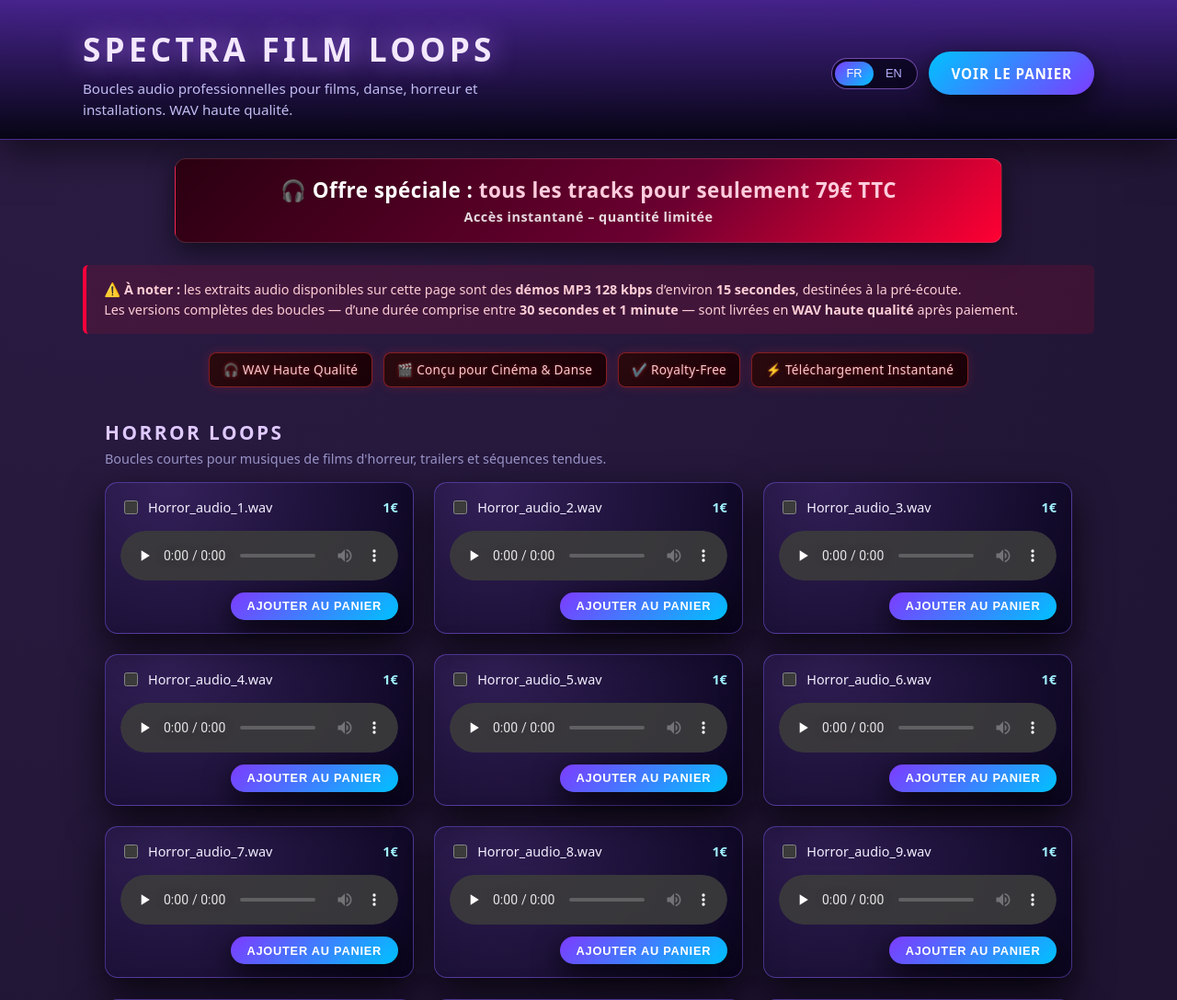
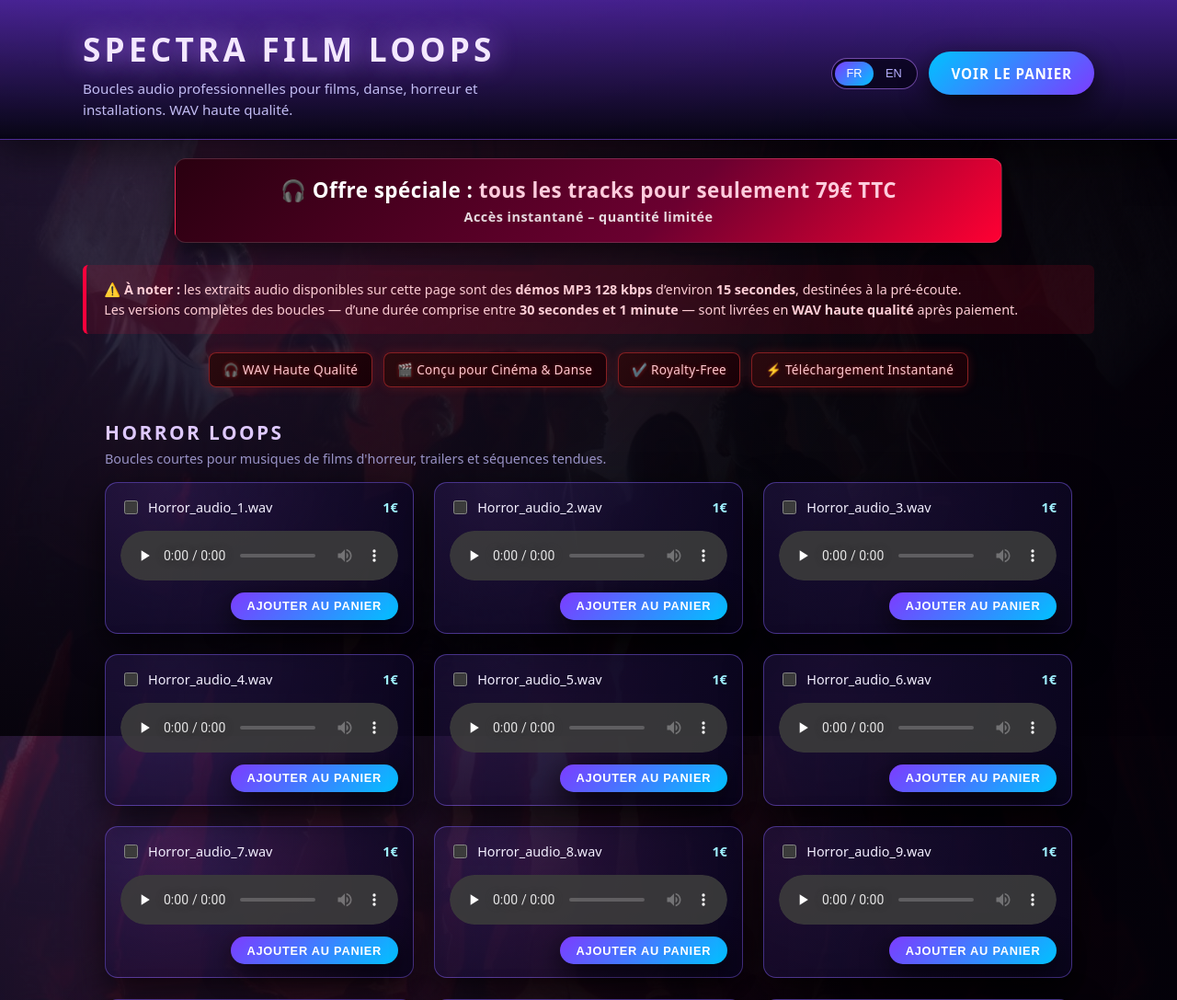
Before and after one commit to vincentbastille10/cinema_loops_shopping, a Flask app: page / in a window 1280 px wide. Shown: the top 1087 px of the page at 92% size. Run offline with Flask 3, Linux system fonts and the light colour scheme; some libraries are stand-ins or nearby versions.

Commit message:
Update styles.css

```diff
--- a/static/styles.css
+++ b/static/styles.css
@@ -13,7 +13,12 @@
 body {
   margin: 0;
   font-family: system-ui, -apple-system, BlinkMacSystemFont, sans-serif;
-  background: radial-gradient(circle at 10% 0, #2b1c44 0, #05030b 55%, #030008 100%);
+
+  /* FOND IMAGE + VOILE CINÉMA */
+  background:
+    radial-gradient(circle at 10% 0, rgba(43, 28, 68, 0.80) 0, rgba(5, 3, 11, 0.96) 60%, rgba(3, 0, 8, 0.98) 100%),
+    url("/static/fond.jpeg") center / cover fixed no-repeat;
+
   color: #f5f5ff;
 }
 
@@ -22,7 +27,11 @@ body {
 header {
   padding: 1.8rem 1.5rem 1.3rem;
   border-bottom: 1px solid rgba(255, 255, 255, 0.04);
-  background: linear-gradient(180deg, rgba(85, 40, 180, 0.65), rgba(5, 4, 18, 0.96));
+  background: linear-gradient(
+    180deg,
+    rgba(85, 40, 180, 0.75),
+    rgba(5, 4, 18, 0.92)
+  );
   box-shadow: 0 12px 40px rgba(0, 0, 0, 0.55);
 }
 
@@ -180,7 +189,11 @@ h2 {
 }
 
 .loop-card {
-  background: radial-gradient(circle at 20% 0, rgba(130, 80, 255, 0.15), rgba(10, 5, 30, 0.95));
+  background: radial-gradient(
+    circle at 20% 0,
+    rgba(130, 80, 255, 0.16),
+    rgba(10, 5, 30, 0.94)
+  );
   border-radius: 14px;
   padding: 1rem 1rem 0.9rem;
   border: 1px solid rgba(135, 100, 255, 0.45);
@@ -313,7 +326,11 @@ audio.loop-player {
   gap: 1rem;
   padding: 0.9rem 1rem;
   border-radius: 12px;
-  background: radial-gradient(circle at 20% 0, rgba(130, 80, 255, 0.18), rgba(10, 5, 30, 0.95));
+  background: radial-gradient(
+    circle at 20% 0,
+    rgba(130, 80, 255, 0.18),
+    rgba(10, 5, 30, 0.95)
+  );
   border: 1px solid rgba(135, 100, 255, 0.4);
   box-shadow: 0 12px 40px rgba(0, 0, 0, 0.7);
 }
@@ -363,7 +380,11 @@ footer {
   text-align: center;
   font-size: 0.8rem;
   color: #8f8bb5;
-  background: radial-gradient(circle at 90% 0, rgba(80, 30, 150, 0.35), rgba(3, 2, 10, 0.98));
+  background: radial-gradient(
+    circle at 90% 0,
+    rgba(80, 30, 150, 0.35),
+    rgba(3, 2, 10, 0.98)
+  );
 }
 
 .footer-link {
```
